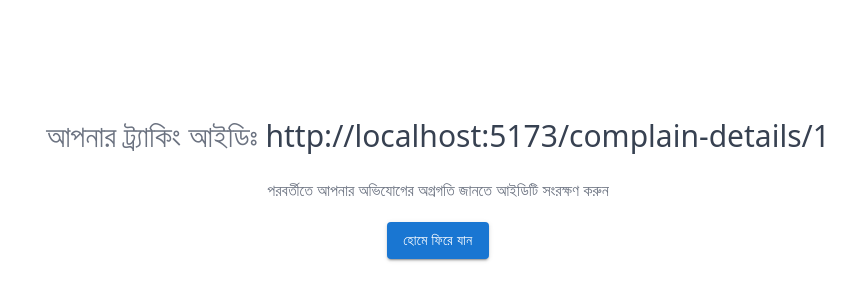
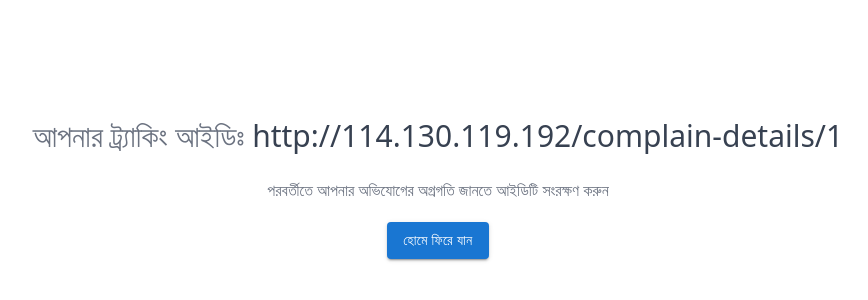
Before and after one commit to jamilakterup/ovijog_app, a React (Vite) app: page /tracking/1 in a window 1280 px wide. Shown: the part 170-470 px from the top of the page, without its empty margins (202-1070 px from the left). Built offline with nearby package versions, Linux system fonts and the light colour scheme.

Commit message:
link for tracking page

```diff
--- a/src/view/pages/complain_page/TrackingPage.jsx
+++ b/src/view/pages/complain_page/TrackingPage.jsx
@@ -17,7 +17,7 @@ const TrackingPage = () => {
       <div className='text-center mt-72'>
         {trackingId ? (
           <>
-            <p className='text-3xl text-gray-500'>আপনার ট্র্যাকিং আইডিঃ <span className='text-gray-700'>http://localhost:5173/complain-details/{trackingId}</span></p>
+            <p className='text-3xl text-gray-500'>আপনার ট্র্যাকিং আইডিঃ <span className='text-gray-700'>http://114.130.119.192/complain-details/{trackingId}</span></p>
             <br />
             <span className='text-gray-500'>পরবর্তীতে আপনার অভিযোগের অগ্রগতি জানতে আইডিটি সংরক্ষণ করুন</span>
             <br />
```
